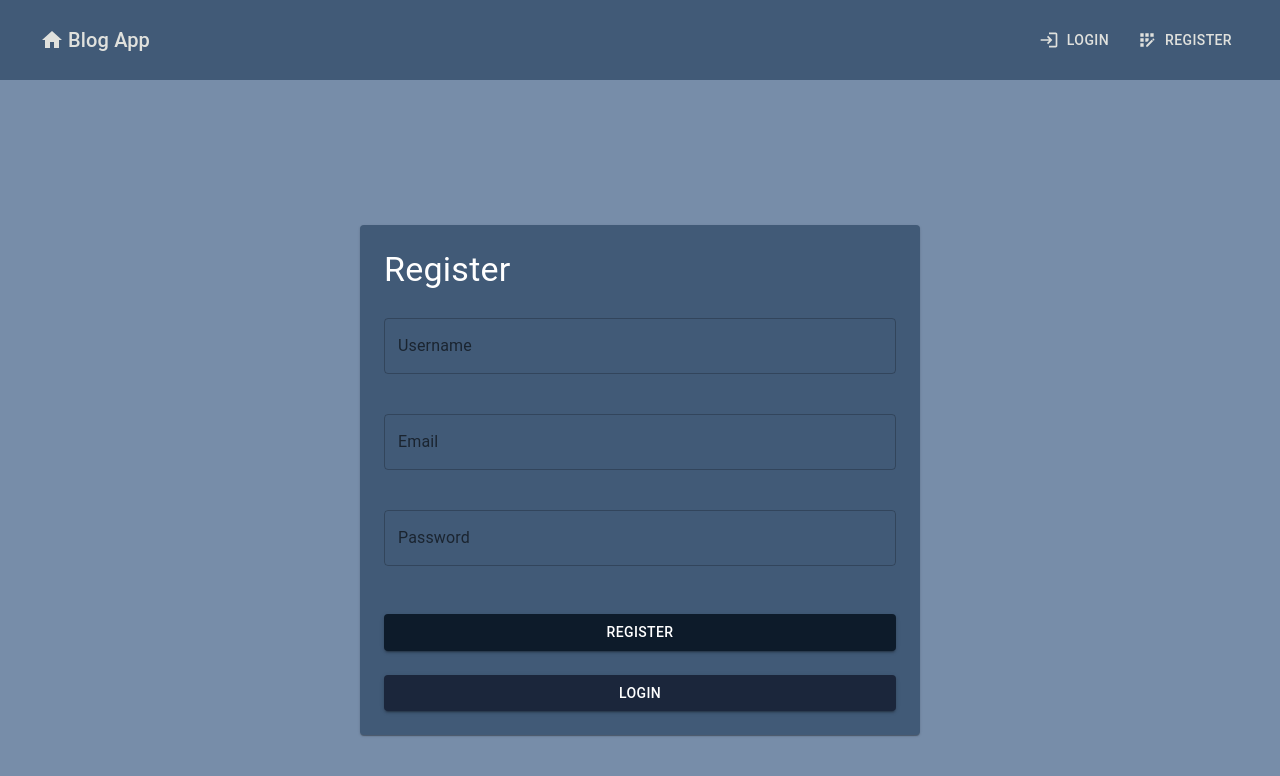
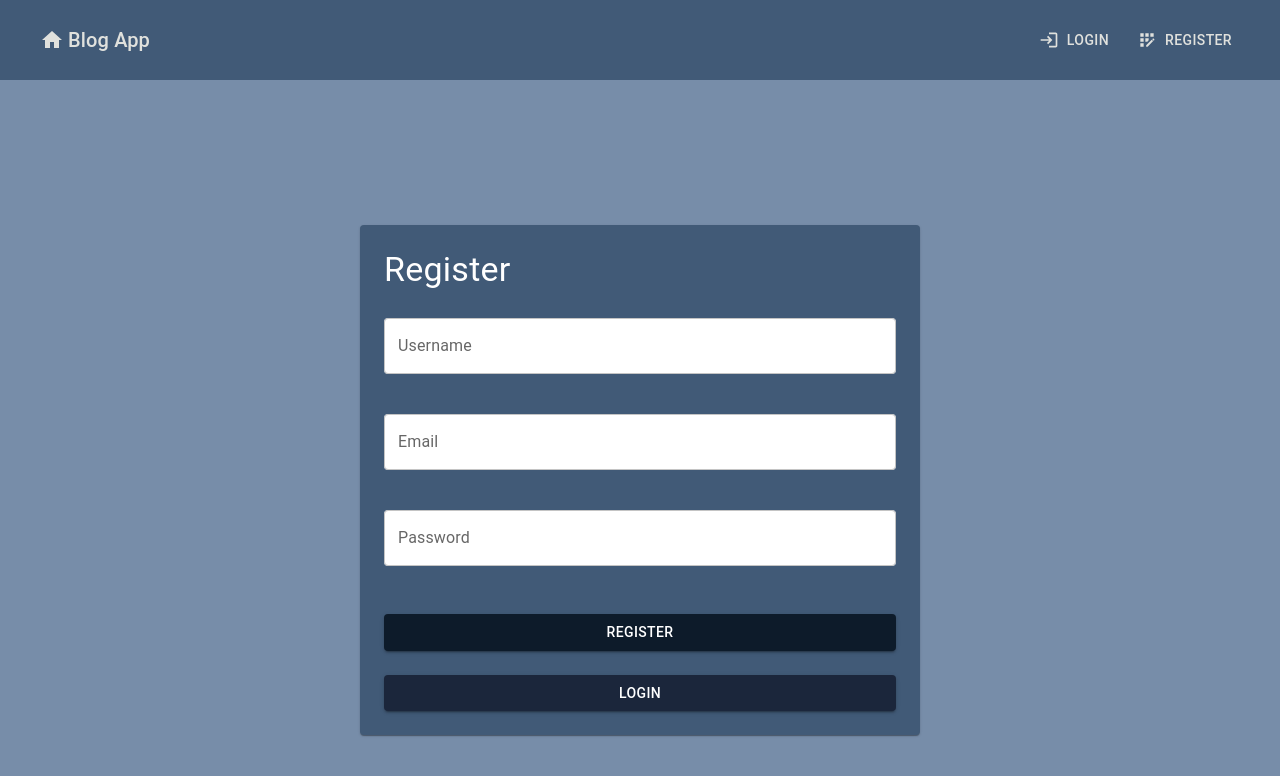
Before and after one commit to DhananjayKhodaskar/blog-app-fe, a React (Vite) app: page /register in a window 1280 px wide. Shown: the top 776 px of the page. Built offline with nearby package versions, Linux system fonts and the light colour scheme.

Commit message:
added white bg color for better visibility

```diff
--- a/src/components/Auth/Login.jsx
+++ b/src/components/Auth/Login.jsx
@@ -86,6 +86,7 @@ const Login = () => {
                   name="email"
                   variant="outlined"
                   margin="normal"
+                  sx={{ backgroundColor: "#ffffff", borderRadius: 1 }}
                   error={touched.email && Boolean(errors.email)}
                   helperText={<ErrorMessage name="email" />}
                 />
@@ -100,6 +101,7 @@ const Login = () => {
                   type="password"
                   variant="outlined"
                   margin="normal"
+                  sx={{ backgroundColor: "#ffffff", borderRadius: 1 }}
                   error={touched.password && Boolean(errors.password)}
                   helperText={<ErrorMessage name="password" />}
                 />
--- a/src/components/Auth/Register.jsx
+++ b/src/components/Auth/Register.jsx
@@ -87,6 +87,7 @@ const Register = () => {
                   name="username"
                   variant="outlined"
                   margin="normal"
+                  sx={{ backgroundColor: "#ffffff", borderRadius: 1 }}
                   error={touched.username && Boolean(errors.username)}
                   helperText={touched.username && errors.username}
                 />
@@ -100,6 +101,7 @@ const Register = () => {
                   name="email"
                   variant="outlined"
                   margin="normal"
+                  sx={{ backgroundColor: "#ffffff", borderRadius: 1 }}
                   error={touched.email && Boolean(errors.email)}
                   helperText={touched.email && errors.email}
                 />
@@ -114,6 +116,7 @@ const Register = () => {
                   type="password"
                   variant="outlined"
                   margin="normal"
+                  sx={{ backgroundColor: "#ffffff", borderRadius: 1 }}
                   error={touched.password && Boolean(errors.password)}
                   helperText={touched.password && errors.password}
                 />
```
